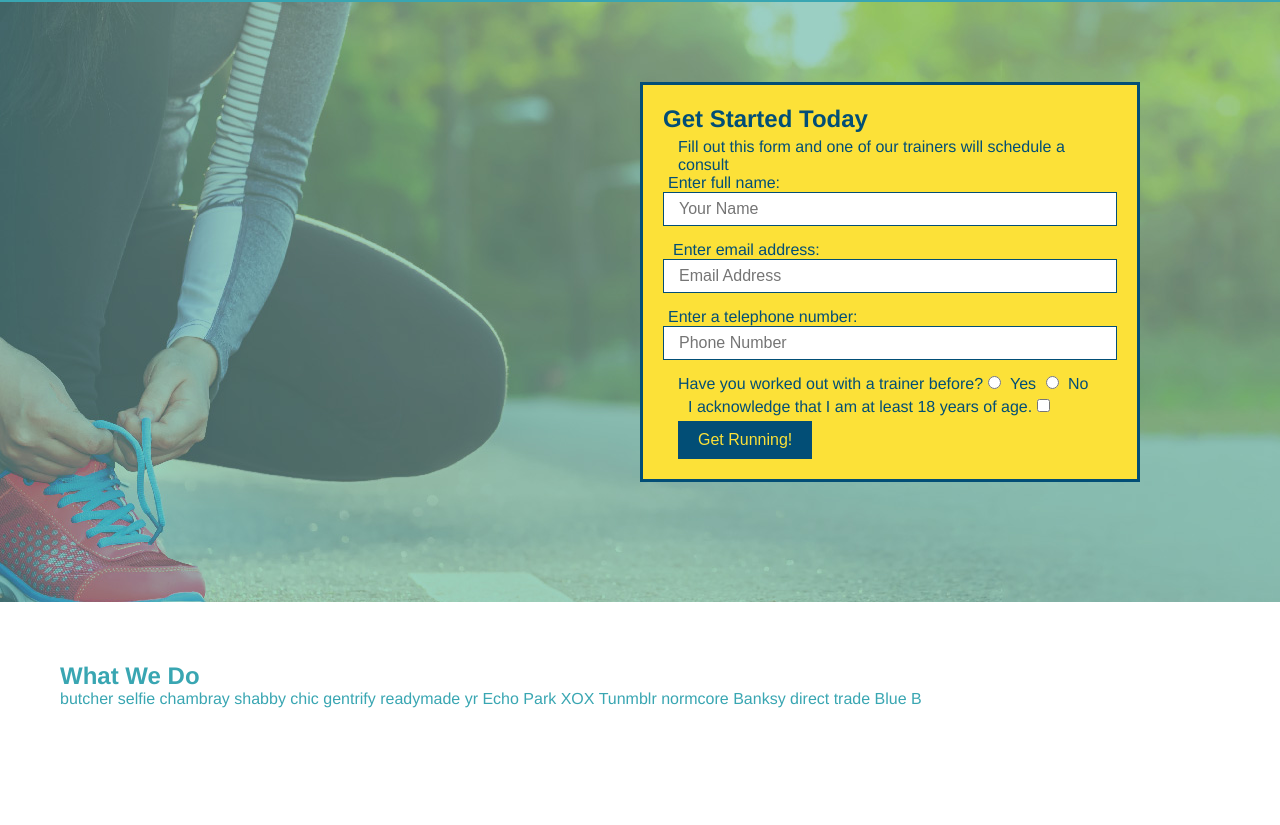
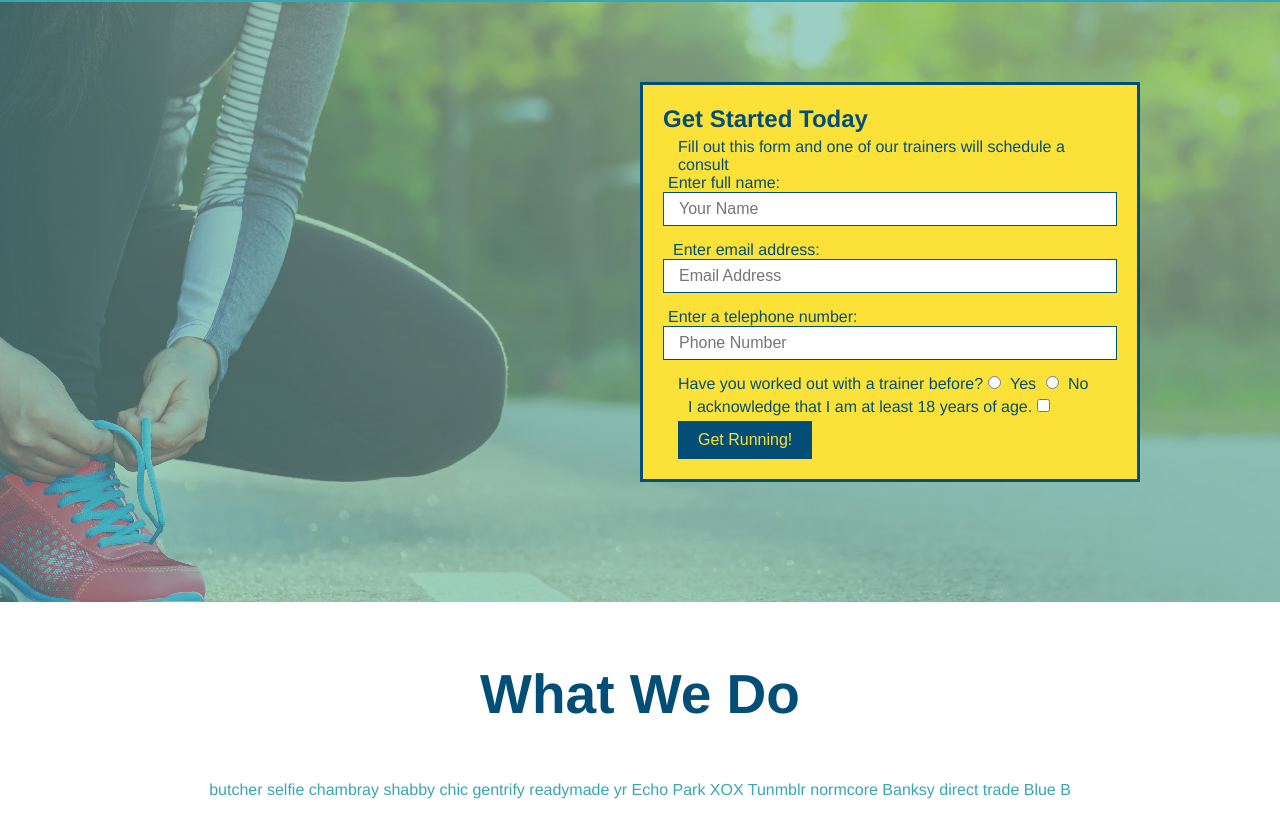
Before and after one commit to jedborde/run-buddy, a plain HTML site: page index.html in a window 1280 px wide. Shown: the part 80-905 px from the top of the page. Drawn offline with Linux system fonts and the light colour scheme.

```diff
--- a/assets/css/style.css
+++ b/assets/css/style.css
@@ -112,3 +112,15 @@ section {
     font-size: 16px;
   }
   /* Hero Form End */
+
+  .intro {
+    text-align: center;
+}
+  .intro h2 {
+    font-size: 55px;
+    color: #024e76;
+    margin-bottom: 35px;
+    padding: 0 100px 20px 100px;
+    border-bottom: 35px;
+    border-color: #fce138;
+}
--- a/index.html
+++ b/index.html
@@ -69,7 +69,7 @@
 <!-- end hero -->
 
 <!--"what we do" section -->
-    <section id="what-we-do">
+    <section id="what-we-do" class="intro">
         <h2>What We Do</h2>
         <p>
             butcher selfie chambray shabby chic gentrify readymade yr Echo Park XOX Tunmblr normcore Banksy direct trade Blue B
```
